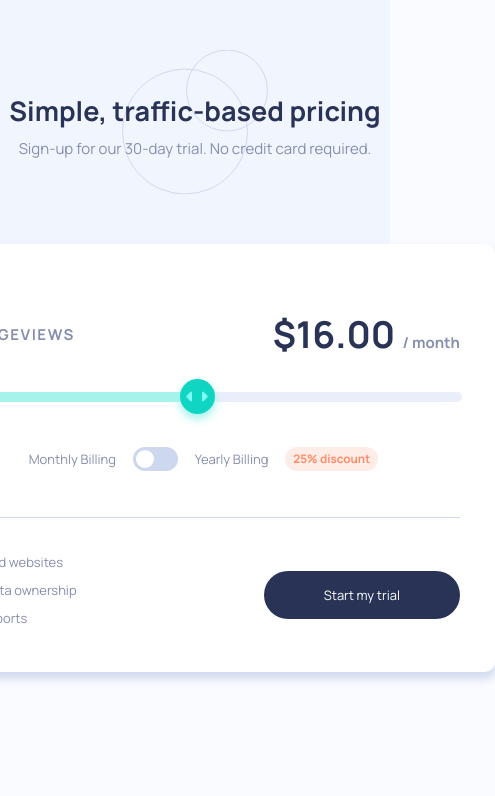
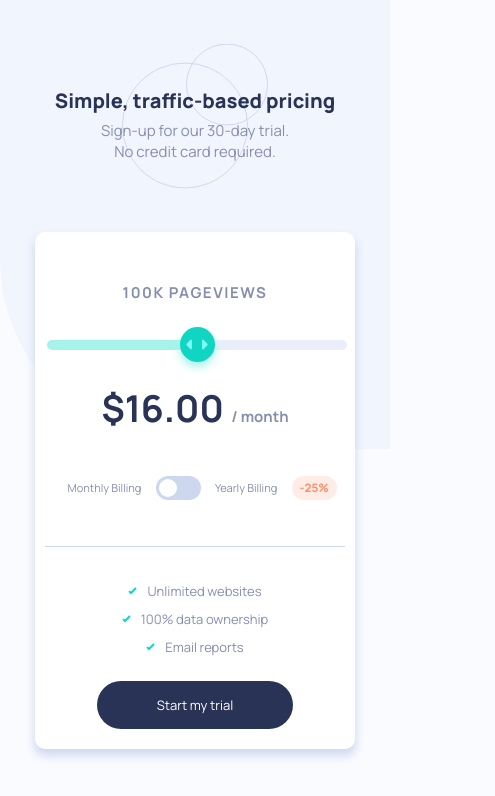
Before and after one commit to GrahamKirwan/interactive-pricing, a plain HTML site: page index.html in a window 390 px wide. Shown: the whole page, 495 px wide, since content can reach past the window. Drawn offline with Linux system fonts and the light colour scheme.

Commit message:
responsive design

```diff
--- a/index.html
+++ b/index.html
@@ -33,7 +33,8 @@
             <span class="slider round"></span>
           </label>
           <p>Yearly Billing</p>
-          <h3>25% discount</h3>
+          <h3 class="show">25% discount</h3>
+          <h3 class="hidden">-25%</h3>
         </div>
       </div>
       <div class="section_component_bottom">
--- a/styles/_component.scss
+++ b/styles/_component.scss
@@ -4,6 +4,11 @@
     box-shadow: 0px 6px 8px 1px rgba(205,215,238,0.93);
     border-radius: 1em;
     padding: 3.5em;
+
+    @media (max-width: 625px) {
+        width: 30em;
+        padding: 3.5em 1em;
+    }
 
 
     &_top {
@@ -21,6 +26,12 @@
             letter-spacing: 1.5px;
             font-weight: 600;
 
+            @media (max-width: 625px) {
+                flex: 1;
+                text-align: center;
+                order: -2;
+            }
+
         }
 
         &--price {
@@ -31,6 +42,11 @@
                 font-size: 15px;
                 color: $greyText;
 
+            }
+
+            @media (max-width: 625px) {
+                flex: 1;
+                text-align: center;
             }
         }
 
@@ -65,6 +81,11 @@
                 background-position: center;
                 box-shadow: 0px 5px 10px hsl(174, 77%, 80%);
               }
+
+              @media (max-width: 625px) {
+                order: -1;
+                margin-top: 2em;
+            }
         }
 
         &--billing {
@@ -78,6 +99,10 @@
                 color: $greyText;
                 font-size: 13px;
                 padding: 0 1.3em;
+
+                @media (max-width: 625px) {
+                    font-size: 11px;
+                }
             }
 
             h3 {
@@ -85,8 +110,20 @@
                 background-color: $discountBackground;
                 padding: 4px 8px;
                 border-radius: 15px;
+            }
+            .show {
+                @media (max-width: 625px) {
+                    display: none;
+                }
+            }
+            .hidden {
+                display: none;
 
+                @media (max-width: 625px) {
+                    display: inline;
+                }
             }
+
             .switch {
                 position: relative;
                 display: inline-block;
@@ -140,6 +177,10 @@
                 border-radius: 50%;
               }
 
+              @media (max-width: 625px) {
+                margin-top: 0;
+            }
+
         }
     }
 
@@ -176,6 +217,13 @@
                     margin: 0;
                 }
             }
+
+            @media (max-width: 625px) {
+                margin-bottom: 3em;
+                display: flex;
+                flex-direction: column;
+                align-items: center;
+            }
         }
 
         &_right {
@@ -194,6 +242,10 @@
                 background: $strongCyan;
             }
         }
+
+        @media (max-width: 625px) {
+            flex-direction: column;
+        }
     }
 
 }
--- a/styles/_layout.scss
+++ b/styles/_layout.scss
@@ -45,10 +45,15 @@ section {
 
     h1 {
         font-size: 2.7em;
+        font-weight: 800;
         color: $ctaBg;
         margin-bottom: .3em;
         position: relative;
         z-index: 10;
+
+        @media (max-width: 625px) {
+            font-size: 2em;
+        }
     }
 
     p {
@@ -57,6 +62,11 @@ section {
         margin-top: 0;
         position: relative;
         z-index: 10;
+
+        @media (max-width: 625px) {
+            width: 55%;
+            margin: 0 auto;
+        }
 
     }
 
```
Also changed, not shown: styles/style.css, 1 other file.
